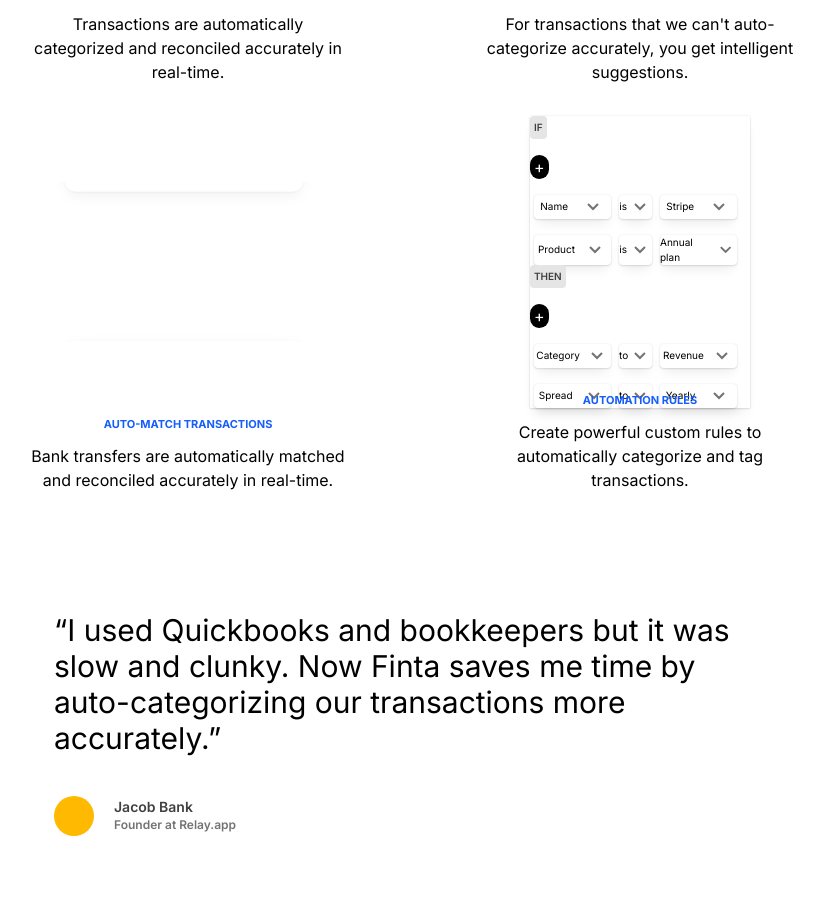
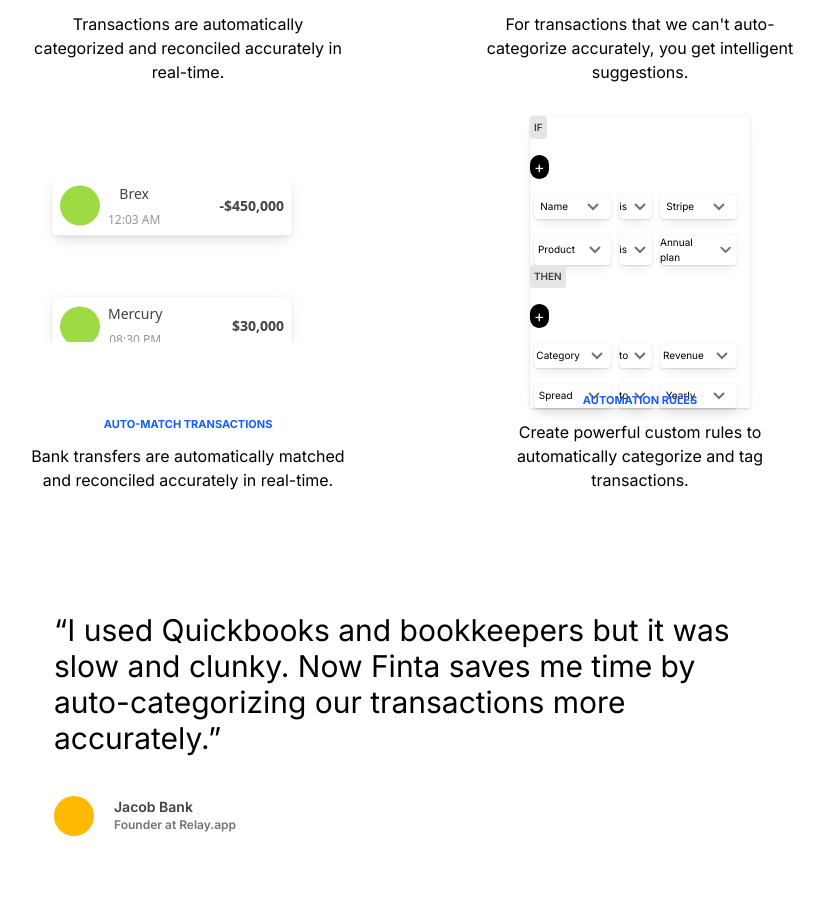
Before and after one commit to Evolver-3/newfintaupload, a React (Vite) app: page / in a window 1280 px wide. Shown: the part 3820-4739 px from the top of the page, without its empty margins (226-1050 px from the left). Built offline with nearby package versions, Linux system fonts and the light colour scheme; some icons are missing.

Commit message:
auto-match transaction animated

```diff
--- a/src/finta/Accounting/Card3/InnerCard3.jsx
+++ b/src/finta/Accounting/Card3/InnerCard3.jsx
@@ -17,8 +17,8 @@
   },
 
   visible: (pos) => {
-    if (pos === 0) return { opacity: 1, y: 0}
-    if (pos === 1) return { opacity: 1, y: 70 }
+    if (pos === 0) return { opacity: 1, y: 5}
+    if (pos === 1) return { opacity: 1, y: 75 }
     return { opacity: 0 }
   }
 }
@@ -28,25 +28,53 @@
 
   return (
       <div className='relative w-full h-40 flex justify-center overflow-hidden'>
+
+        <motion.div
+        initial={{opacity:0,scale:0}}
+        animate={{opacity:1,scale:1}}
+        transition={{duration:.5,delay:2}}
+        className='size-9 rounded-full absolute top-1/2 left-1/2 -translate-x-1/2 -translate-y-1/2 z-10 bg-black border-4  border-neutral-700'>
+
+        <motion.svg
+        initial={{opacity:0,rotate:0}}
+        animate={{opacity:1,rotate:90}}
+        transition={{delay:2,duration:0.5}}
+        className=' text-white absolute top-1/2 left-1/2 -translate-x-1/2 -translate-y-1/2 '  xmlns="http://www.w3.org/2000/svg" width="20" height="20"
+        fill="currentColor" viewBox="0 0 24 24" >
+        <path d="M12 16H8V2H6v14H2l5 6zm0-8h4v14h2V8h4l-5-6z"></path>
+        </motion.svg>
+
+        <motion.svg
+        initial={{opacity:0,scale:0}}
+        animate={{opacity:1,scale:1}}
+        transition={{delay:3,duration:0.3}}
+        className='text-blue-500 absolute top-1/2 left-1/2 -translate-x-1/2 -translate-y-1/2 bg-white rounded-xl'  xmlns="http://www.w3.org/2000/svg" width="20" height="20"
+        fill="currentColor" viewBox="0 0 24 24" >
+
+        <path d="M13.29 7.29 7 13.58l-2.29-2.29L3.3 12.7l3 3c.2.2.45.29.71.29s.51-.1.71-.29l7-7-1.41-1.41Zm-.29 6.3-.79-.79-1.41 1.41 1.5 1.5c.2.2.45.29.71.29s.51-.1.71-.29l7-7-1.41-1.41-6.29 6.29Z"></path>
+        </motion.svg>
+
+
+
+        </motion.div>
+
       <div className=' relative w-72 my-4 h-full '>
 
         {dataItems.map((item,i)=> {
           const pos=i;
-
           return( <motion.div
+          layout
           variants={variants}
           initial="hidden"
           animate={"visible"}
-          transition={{duration:5}}
+          transition={{duration:2}}
           custom={pos}
 
           key={item.id} className='relative'>
-            <CardDefined {...item}/>
+            <CardDefined {...item} pos={pos}/>
           </motion.div>)
 
 })}
-
-
 
     </div>
     </div>
@@ -56,11 +84,13 @@
 export default InnerCard3
 
 
-const CardDefined=({text,time,amount})=>{
+const CardDefined=({text,time,amount,pos})=>{
   return(
-    <div className='absolute w-60 h-15 shadow-weird flex gap-4 justify-around mx-5 items-center rounded-xl font-sans text-sm bg-card'>
+    <div className={`absolute w-60 h-15 shadow-weird flex gap-2 ml-2 justify-between px-2 items-center rounded-xl font-sans text-sm bg-card
+    ${pos === 0 ? 'rounded-t-xl rounded-b-sm':''} ${pos===1? 'rounded-b-xl rounded-t-sm -mt-1':''}
+    }`}>
 
-            <div className='flex gap-4 items-center'>
+            <div className='flex gap-2 items-center'>
               <div className='w-10 h-10 bg-lime-500 rounded-full'></div>
 
             <div className='flex flex-col gap-2 items-center'>
```
